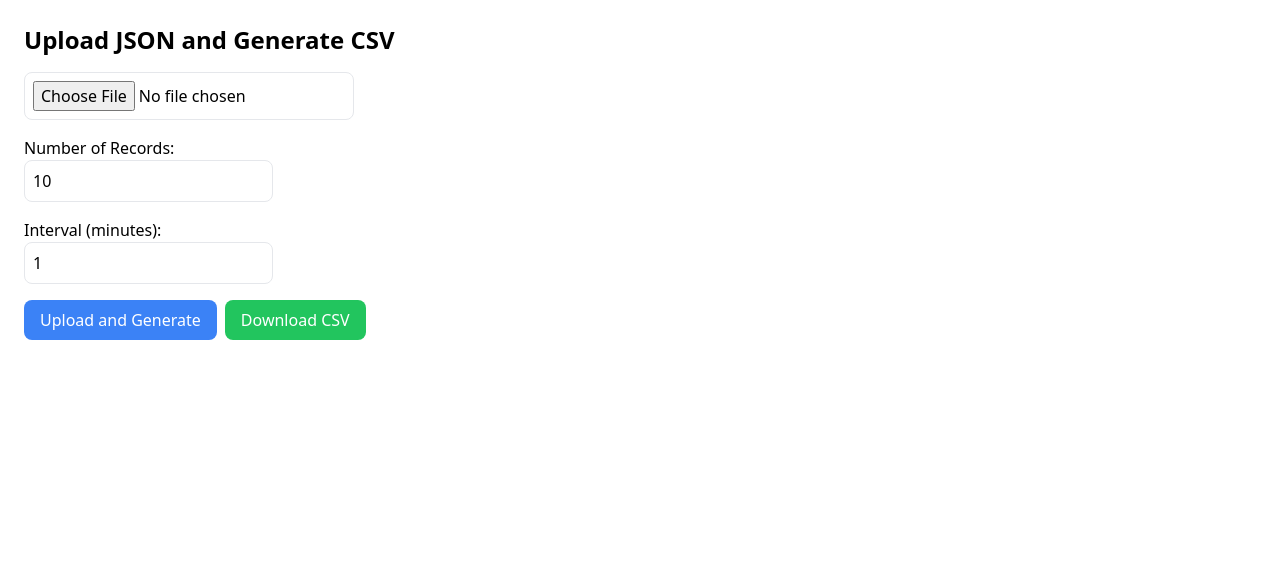
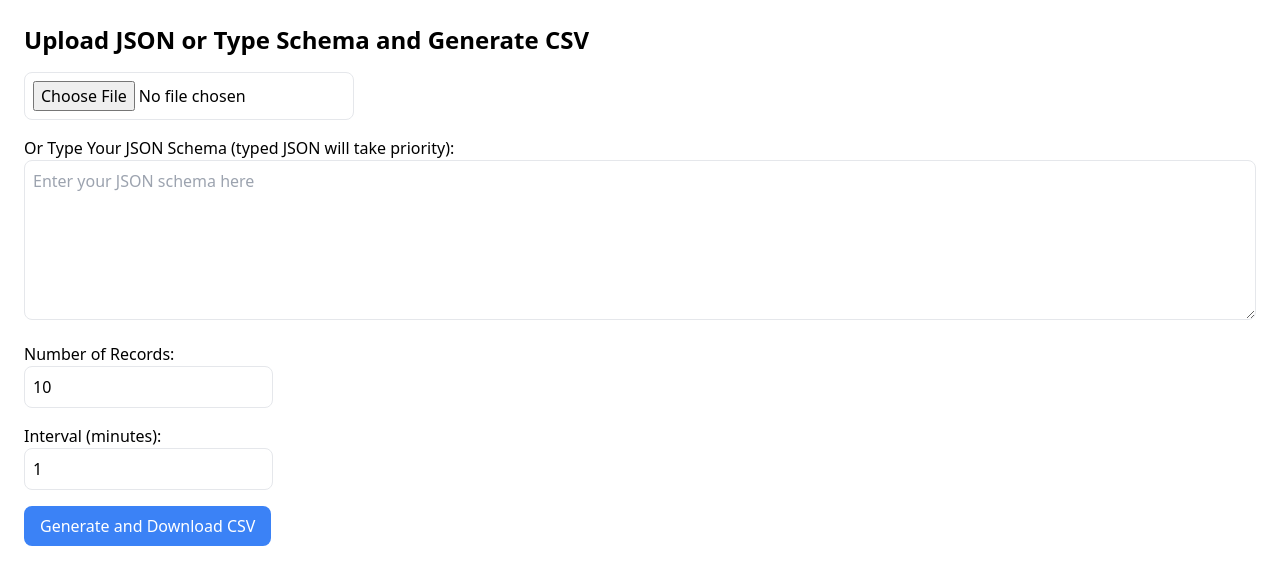
Before and after one commit to ccgsisig/cs4485datageneration, a React (Vite) app in the folder data_gen_frontend/: page / in a window 1280 px wide. Shown: the top 584 px of the page. Built offline with nearby package versions, Linux system fonts and the light colour scheme.

Commit message:
Added text widget option to show contents of uploaded file and option to type as well.

```diff
--- a/data_gen_frontend/src/components/FileUpload.jsx
+++ b/data_gen_frontend/src/components/FileUpload.jsx
@@ -3,18 +3,37 @@ import axios from "axios";
 
 export default function FileUpload() {
   const [file, setFile] = useState(null);
+  const [typedSchema, setTypedSchema] = useState(""); // For user-typed schema
   const [numRecords, setNumRecords] = useState(10); // Default value for number of records
   const [interval, setInterval] = useState(1); // Default value for interval (in minutes)
   const [message, setMessage] = useState("");
   const [filename, setFilename] = useState(""); // To store the output filename
 
   const handleFileChange = (e) => {
-    setFile(e.target.files[0]);
+    const selectedFile = e.target.files[0];
+    setFile(selectedFile);
+
+    const reader = new FileReader();
+    reader.onload = (event) => {
+      setTypedSchema(event.target.result); // Store the file content as string
+    };
+    reader.readAsText(selectedFile);
   };
 
-  const handleFileUpload = async () => {
+  const handleFileUploadAndDownload = async () => {
     const formData = new FormData();
-    formData.append("file", file);
+
+    if (typedSchema) {
+      // Prioritize the typed schema if available
+      const blob = new Blob([typedSchema], { type: "application/json" });
+      formData.append("file", blob, "typed_schema.json");
+    } else if (file) {
+      formData.append("file", file); // Use uploaded file if no typed schema
+    } else {
+      setMessage("Please upload or type a schema.");
+      return;
+    }
+
     formData.append("num_records", numRecords); // Send the number of records
     formData.append("interval", interval); // Send the interval (in minutes)
 
@@ -30,13 +49,16 @@ export default function FileUpload() {
       );
       setMessage(response.data.message);
       setFilename(response.data.output_file); // Set the filename for downloading
+
+      // Automatically download the generated CSV
+      await handleDownloadCSV(response.data.output_file);
     } catch (error) {
       setMessage("Error uploading file");
       console.error(error);
     }
   };
 
-  const handleDownloadCSV = async () => {
+  const handleDownloadCSV = async (filename) => {
     if (!filename) {
       setMessage("No file available for download.");
       return;
@@ -64,13 +86,27 @@ export default function FileUpload() {
 
   return (
     <div className="container mx-auto p-6">
-      <h1 className="text-2xl font-bold mb-4">Upload JSON and Generate CSV</h1>
+      <h1 className="text-2xl font-bold mb-4">
+        Upload JSON or Type Schema and Generate CSV
+      </h1>
 
       <div className="mb-4">
         <input
           type="file"
           onChange={handleFileChange}
           className="border rounded-lg p-2"
+        />
+      </div>
+
+      <div className="mb-4">
+        <label className="block font-medium">
+          Or Type Your JSON Schema (typed JSON will take priority):
+        </label>
+        <textarea
+          value={typedSchema}
+          onChange={(e) => setTypedSchema(e.target.value)}
+          className="w-full h-40 border rounded-lg p-2"
+          placeholder="Enter your JSON schema here"
         />
       </div>
 
@@ -95,17 +131,10 @@ export default function FileUpload() {
       </div>
 
       <button
-        onClick={handleFileUpload}
-        className="bg-blue-500 text-white rounded-lg px-4 py-2 mr-2 hover:bg-blue-600"
+        onClick={handleFileUploadAndDownload}
+        className="bg-blue-500 text-white rounded-lg px-4 py-2 hover:bg-blue-600"
       >
-        Upload and Generate
-      </button>
-
-      <button
-        onClick={handleDownloadCSV}
-        className="bg-green-500 text-white rounded-lg px-4 py-2 hover:bg-green-600"
-      >
-        Download CSV
+        Generate and Download CSV
       </button>
 
       <p className="mt-4 text-red-500">{message}</p>
```
Also changed, not shown: 1 other file (tests, documents, lock files or other folders).
